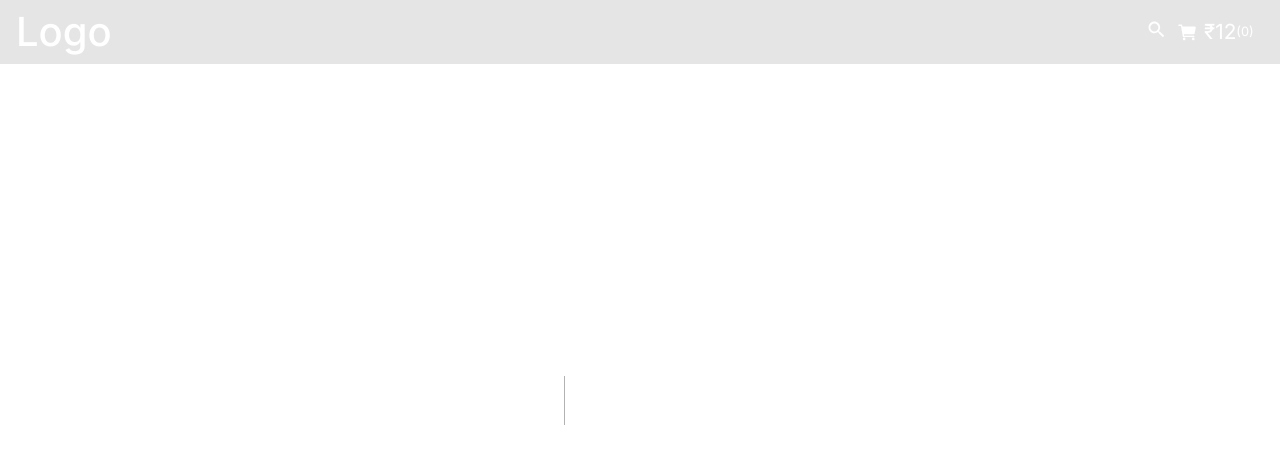
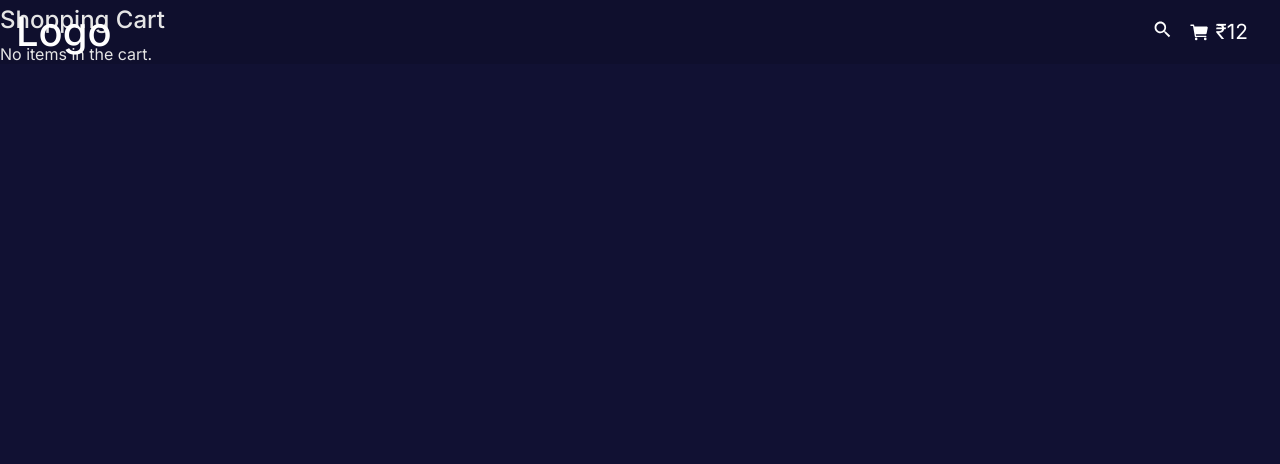
Before and after one commit to Atharva0506/ProductCatalog, a Next.js app: page /cart in a window 1280 px wide. Before the commit this address had no page. Shown: the top 464 px of the page. Built offline with nearby package versions, Linux system fonts and the light colour scheme.

Commit message:
Adding cart

```diff
--- a/package.json
+++ b/package.json
@@ -12,7 +12,8 @@
     "next": "14.0.4",
     "react": "^18",
     "react-dom": "^18",
-    "react-icons": "^4.12.0"
+    "react-icons": "^4.12.0",
+    "react-router-dom": "^6.21.1"
   },
   "devDependencies": {
     "@types/node": "^20",
--- /dev/null
+++ b/src/app/cart/page.tsx
@@ -0,0 +1,26 @@
+"use client"
+import React from 'react';
+import { useShoppingCart } from '@/context/ShoppingCartContext';
+
+const Cart = () => {
+  const { cartItems, removeFromCart } = useShoppingCart();
+
+  return (
+    <div>
+      <h2>Shopping Cart</h2>
+      {cartItems && cartItems.length > 0 ? (
+        // Display cart items if they exist
+        cartItems.map((item) => (
+          <div key={item.id}>
+            <p>Item ID: {item.id}</p>
+            <button onClick={() => removeFromCart(item.id)}>Remove from Cart</button>
+          </div>
+        ))
+      ) : (
+        <p>No items in the cart.</p>
+      )}
+    </div>
+  );
+};
+
+export default Cart;
--- a/src/app/page.tsx
+++ b/src/app/page.tsx
@@ -1,12 +1,13 @@
 import Hero from "@/components/Hero/Hero";
-
 import Catalog from "@/components/ProductCatalog/ProductCatalog";
+import {ShoppingCartProvider} from "@/context/ShoppingCartContext";
 export default function Home() {
   return (
    <main>
-
+   <ShoppingCartProvider>
     <Hero/>
     <Catalog/>
+    </ShoppingCartProvider>
    </main>
   )
 }
--- a/src/components/Navbar/Navbar.tsx
+++ b/src/components/Navbar/Navbar.tsx
@@ -1,9 +1,14 @@
+"use client"
 import React from "react";
+import Link from "next/link";
 import { IoMdSearch } from "react-icons/io";
 import { IoCart } from "react-icons/io5";
 import "./navbar.css";
+import { useShoppingCart } from "@/context/ShoppingCartContext";
 
-function Navar() {
+function Navbar() {
+  const { cartItems } = useShoppingCart();
+console.log(cartItems);
   return (
     <nav>
       <div className="logo">
@@ -13,15 +18,17 @@ function Navar() {
         <p>
           <IoMdSearch />
         </p>
-        <p className="cart">
-          <IoCart />
-          &nbsp;
-          {"₹"+12}
-          <span>(0)</span>
-        </p>
+
+          <p className="cart">
+            <IoCart />
+            &nbsp;
+            {"₹" + 12}
+            {cartItems?.length > 0 && <span>({cartItems.length})</span>}
+          </p>
+
       </div>
     </nav>
   );
 }
 
-export default Navar;
+export default Navbar;
--- /dev/null
+++ b/src/context/ShoppingCartContext.tsx
@@ -0,0 +1,45 @@
+"use client"
+import { createContext, ReactNode, useContext, useState } from "react"
+import  Cart  from "@/components/Cart"
+import  useLocalStorage  from "../hooks/useLocalStorage"
+
+type ShoppingCartProviderProps = {
+  children: ReactNode
+}
+
+type CartItem = {
+  id: number
+}
+
+type ShoppingCartContext = {
+    cartItems: CartItem[];
+    removeFromCart: (id: number) => void;
+    addToCart: (item: CartItem) => void;
+
+  };
+
+
+const ShoppingCartContext = createContext({} as ShoppingCartContext)
+export function useShoppingCart() {
+    return useContext(ShoppingCartContext)
+  }
+
+
+ export const ShoppingCartProvider = ({ children }: ShoppingCartProviderProps) => {
+    const [cartItems, setCartItems] = useState<CartItem[]>([]);
+
+    const removeFromCart = (id: number) => {
+      setCartItems((currItems) => {
+        return currItems.filter((item) => item.id !== id);
+      });
+    };
+
+    const addToCart = (item: CartItem) => {
+      setCartItems((currItems) => [...currItems, item]);
+    };
+    return (
+      <ShoppingCartContext.Provider value={{ cartItems, removeFromCart, addToCart }}>
+        {children}
+      </ShoppingCartContext.Provider>
+    );
+  };
--- /dev/null
+++ b/src/hooks/useLocalStorage.ts
@@ -0,0 +1,5 @@
+
+function useLocalStorage() {
+}
+
+export default useLocalStorage
```
Also changed, not shown: src/components/ProductCatalog/ProductCatalog.tsx (+8 -7 lines), 1 other file (tests, documents, lock files or other folders).
